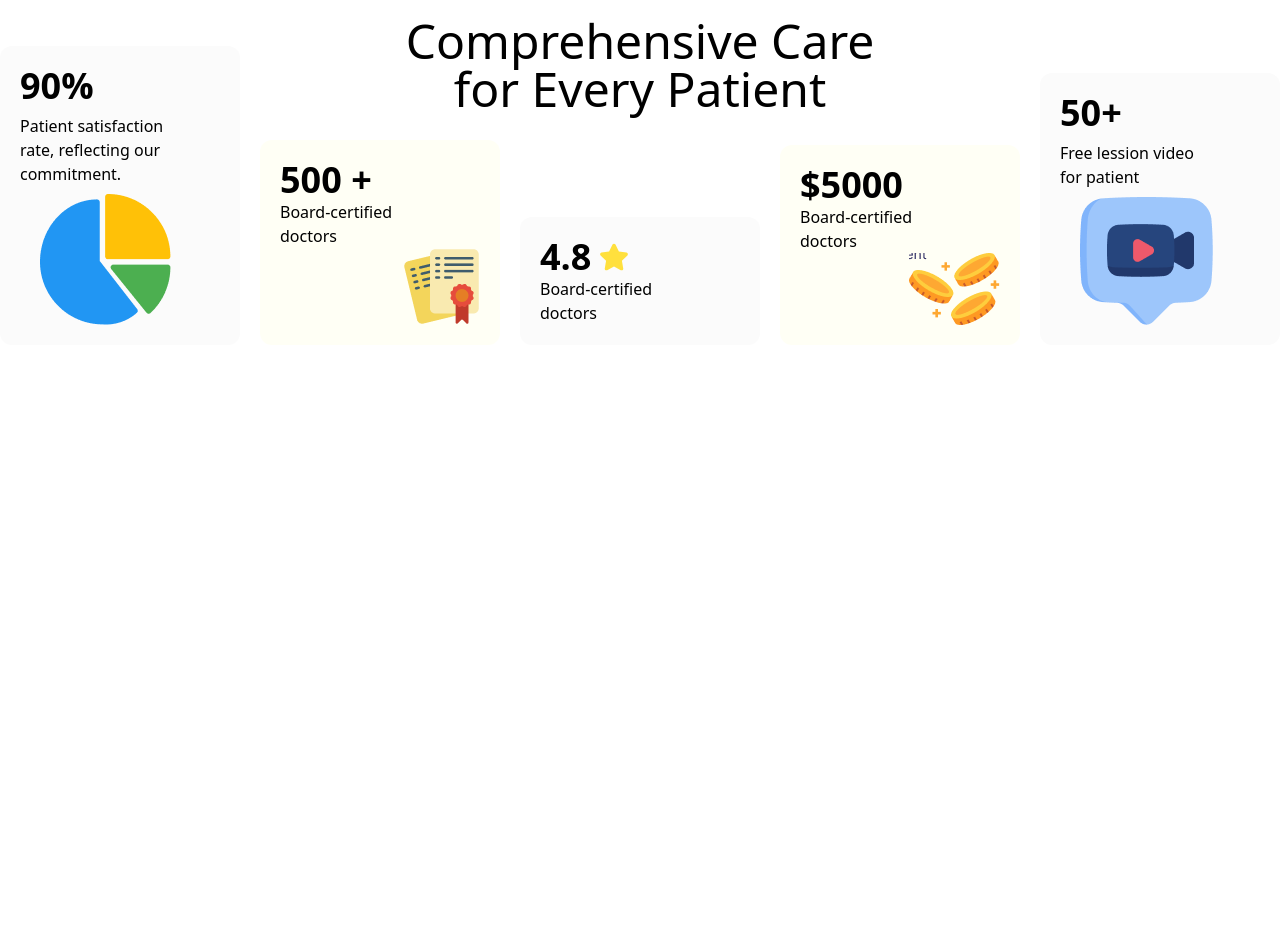
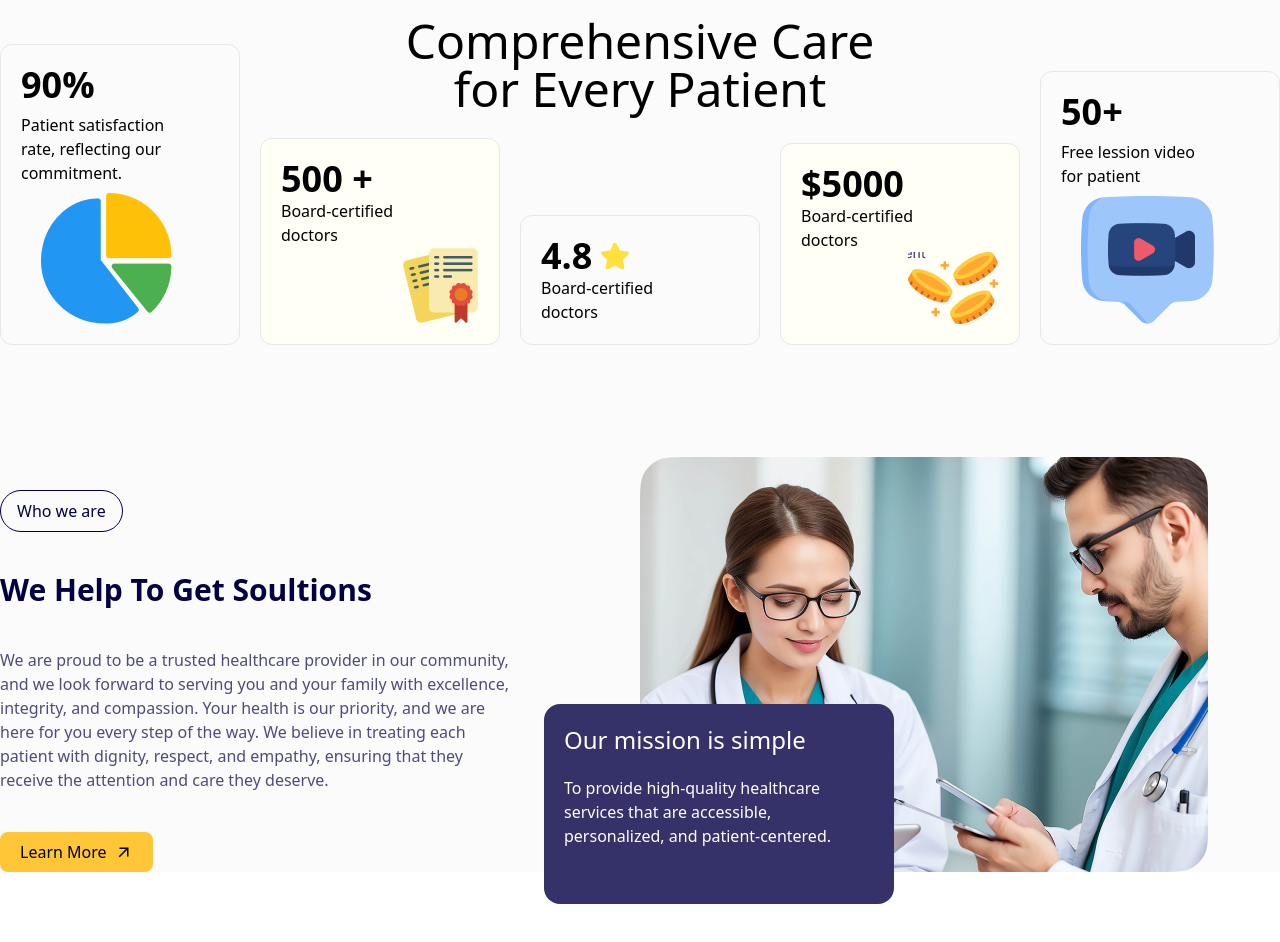
Before and after one commit to codebyahadul/health-care, a React (Vite) app: page / in a window 1280 px wide. Shown: the part 720-1662 px from the top of the page. Before the commit the page ends 1105 px from the top, so only its background shows below. Built offline with nearby package versions, Linux system fonts and the light colour scheme.

Commit message:
added about us section

```diff
--- a/src/App.jsx
+++ b/src/App.jsx
@@ -4,9 +4,11 @@ import Navbar from "./components/shared/Navbar";
 const App = () => {
     return (
         <>
+            <div className="bg-[#fbfbfb]">
                 <div className="max-w-7xl mx-auto">
                     <Navbar />
                     <Outlet />
+                </div>
             </div>
         </>
     );
--- /dev/null
+++ b/src/components/shared/Container.jsx
@@ -0,0 +1,10 @@
+// eslint-disable-next-line react/prop-types
+const Container = ({children}) => {
+    return (
+        <div className='my-8 md:my-16 lg:my-28'>
+            {children}
+        </div>
+    );
+};
+
+export default Container;
--- a/src/components/shared/Navbar.jsx
+++ b/src/components/shared/Navbar.jsx
@@ -41,7 +41,7 @@ const Navbar = () => {
     const [dropDownState, setDropDownState] = useState(false);
     const dropDownMenuRef = useRef();
     return (
-        <div className="my-2 md:my-3 lg:my-6">
+        <div className="pt-2 md:pt-3 lg:pt-6">
             <nav className="flex items-center justify-between px-4 py-2 mb-24">
                 <div className='cursor-pointer'>
                     <img src={Logo} alt="" />
--- /dev/null
+++ b/src/pages/Home/AboutUs.jsx
@@ -0,0 +1,28 @@
+import Container from "../../components/shared/Container";
+import Img from '../../assets/Rectangle 24.png';
+import { MdArrowOutward } from "react-icons/md";
+const AboutUs = () => {
+    return (
+        <Container>
+            <div className="flex flex-col md:flex-row gap-5 md:gap-0 items-end">
+                <div className="space-y-3 md:space-y-5 lg:space-y-10 flex-1">
+                    <button className="rounded-full px-4 py-2 border text-primary font-medium border-primary">Who we are</button>
+                    <h1 className="text-xl md:text-2xl lg:text-3xl font-semibold text-primary w-full lg:w-2/3">We Help To Get Soultions</h1>
+                    <p className="text-[#4D4C7B] max-w-lg">We are proud to be a trusted healthcare provider in our community, and we look forward to serving you and your family with excellence, integrity, and compassion. Your health is our priority, and we are here for you every step of the way. We believe in treating each patient with dignity, respect, and empathy, ensuring that they receive the attention and care they deserve.</p>
+                    <button className='flex gap-2 items-center px-5 py-2 rounded-lg border-primary font-medium bg-[#FFC637] duration-300'>Learn More <MdArrowOutward size={18} /></button>
+                </div>
+                <div className="relative mx-auto flex-1">
+                    <div>
+                        <img src={Img} alt="" />
+                    </div>
+                    <div className="bg-[#343268] rounded-2xl lg:h-[200px] lg:w-[350px] block lg:absolute -bottom-8 -left-24 text-white p-5 space-y-5">
+                        <h1 className="text-lg md:text-xl lg:text-2xl font-medium">Our mission is simple</h1>
+                        <p className="">To provide high-quality healthcare services that are accessible, personalized, and patient-centered.</p>
+                    </div>
+                </div>
+            </div>
+        </Container>
+    );
+};
+
+export default AboutUs;
--- a/src/pages/Home/Banner.jsx
+++ b/src/pages/Home/Banner.jsx
@@ -11,18 +11,18 @@ const Banner = () => {
                 <img className='w-full' src={BannerPic} alt="" />
                 <div className='bg-gray-800 opacity-30 h-full rounded-[50px] w-full absolute top-0'></div>
             </div>
-            <div className='grid grid-cols-1 md:grid-cols-3 lg:grid-cols-5 lg:grid-rows-3 gap-5 items-end justify-center my-10'>
-                <div className='p-5 bg-[#FBFBFB] row-span-3 space-y-2 rounded-xl mx-auto'>
+            <div className='grid grid-cols-1 md:grid-cols-3 lg:grid-cols-5 lg:grid-rows-3 gap-5 items-end justify-center my-10 *:border *:rounded-xl'>
+                <div className='p-5 bg-[#FBFBFB] row-span-3 space-y-2 mx-auto'>
                     <h1 className='text-4xl font-bold'>90%</h1>
                     <p className='w-3/4'>Patient satisfaction rate, reflecting our commitment.</p>
                     <div className='ml-5 mt-5'>
                         <img className='' src={Statistic} alt="" />
                     </div>
                 </div>
-                <div className='lg:col-span-3'>
+                <div className='lg:col-span-3 border-none'>
                     <h1 className='text-xl md:text-2xl lg:text-5xl w-full lg:w-2/3 mx-auto font-medium text-center'>Comprehensive Care for Every Patient</h1>
                 </div>
-                <div className='p-5 bg-[#FBFBFB] row-span-3 space-y-2 rounded-xl mx-auto'>
+                <div className='p-5 bg-[#FBFBFB] row-span-3 space-y-2 mx-auto'>
                     <h1 className='text-4xl font-bold'>50+</h1>
                     <p className='w-3/4'>Free lession video
                         for patient</p>
@@ -30,14 +30,14 @@ const Banner = () => {
                         <img className='' src={video} alt="" />
                     </div>
                 </div>
-                <div className='p-5 bg-[#fffff5] row-span-2 rounded-xl'>
+                <div className='p-5 bg-[#fffff5] row-span-2'>
                     <h1 className='text-4xl font-bold'>500 +</h1>
                     <p className='w-3/4'>Board-certified doctors</p>
                     <div className='flex justify-end'>
                         <img src={Certificate} alt="" />
                     </div>
                 </div>
-                <div className='p-5 bg-[#FBFBFB] row-span-2 rounded-xl'>
+                <div className='p-5 bg-[#FBFBFB] row-span-2'>
                     <div className='flex gap-2 items-center'>
                         <h1 className='text-4xl font-bold'>4.8</h1>
                         <FaStar className='text-[#FFE03D]' size={30} />
@@ -47,7 +47,7 @@ const Banner = () => {
                         {/* <img src={Certificate} alt="" /> */}
                     </div>
                 </div>
-                <div className='p-5 bg-[#fffff5] row-span-2 rounded-xl'>
+                <div className='p-5 bg-[#fffff5] row-span-2'>
                     <h1 className='text-4xl font-bold'>$5000</h1>
                     <p className='w-3/4'>Board-certified doctors</p>
                     <div className='flex justify-end'>
--- a/src/pages/Home/Home.jsx
+++ b/src/pages/Home/Home.jsx
@@ -1,9 +1,11 @@
+import AboutUs from "./AboutUs";
 import Banner from "./Banner";
 
 const Home = () => {
     return (
         <div>
             <Banner />
+            <AboutUs />
         </div>
     );
 };
```
Lines whose indentation alone changed are shown as unchanged.
